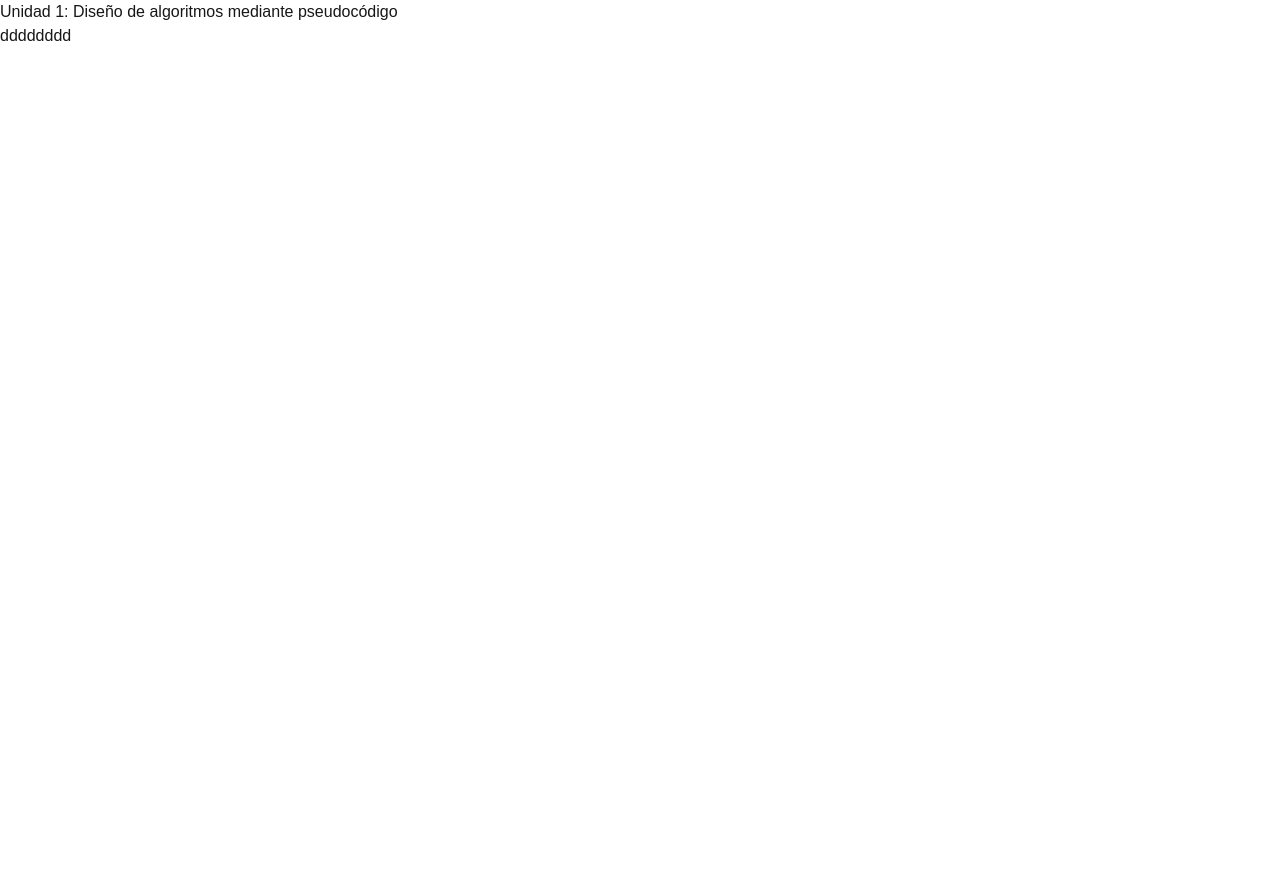
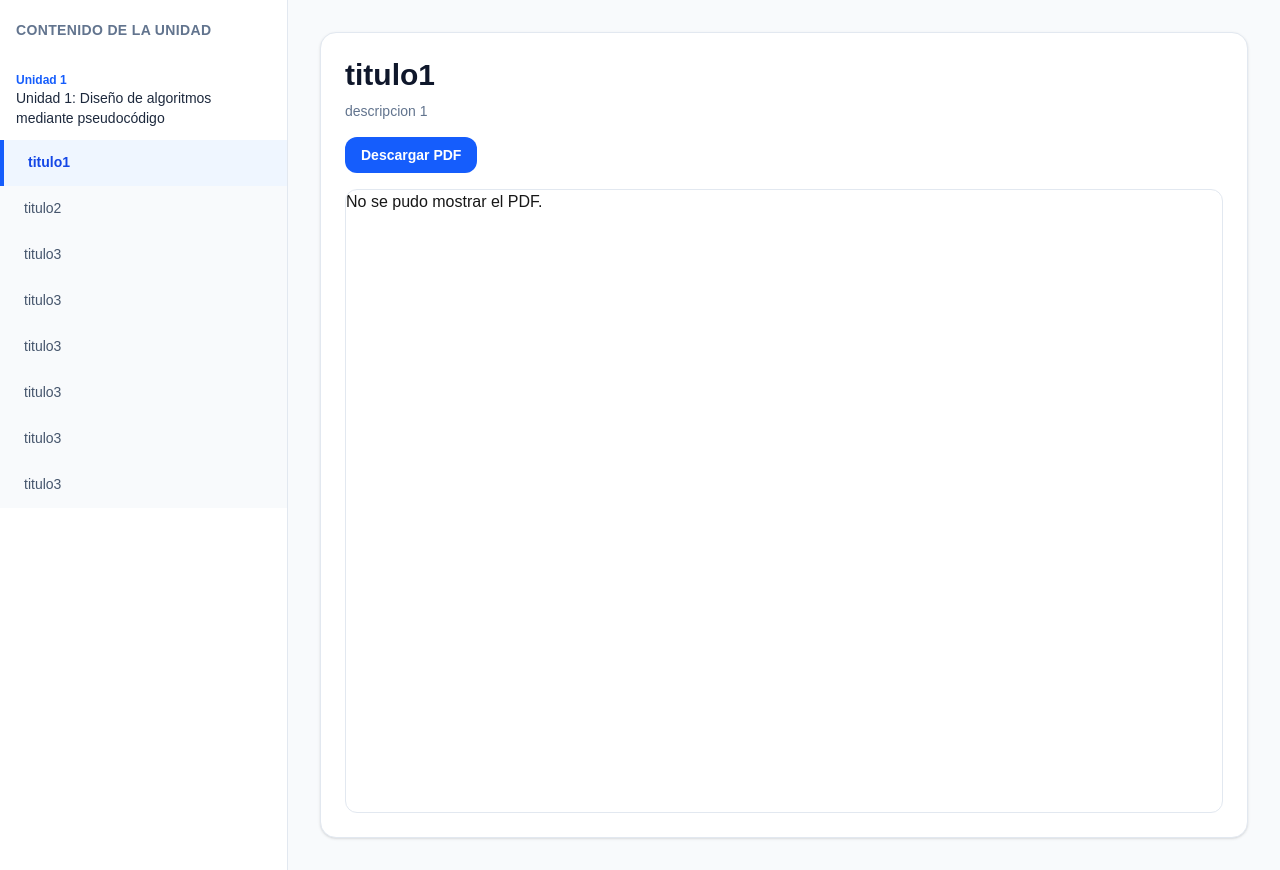
Before and after one commit to blised/escuela-v1, a Next.js app: page /unidad/unidad-1 in a window 1280 px wide. Before the commit the page ends 800 px from the top, so only its background shows below. Built offline with nearby package versions, Linux system fonts and the light colour scheme.

Commit message:
Pagina de unidad

```diff
--- a/src/app/globals.css
+++ b/src/app/globals.css
@@ -1,4 +1,5 @@
 @import "tailwindcss";
+@import "../styles/UnidadPage.css";
 
 :root {
   --background: #ffffff;
--- a/src/app/unidad/[slug]/page.js
+++ b/src/app/unidad/[slug]/page.js
@@ -1,4 +1,5 @@
 // app/unidad/[slug]/page.js
+import UnidadClient from "@/components/UnidadClient";
 import { getUnidadBySlug } from "@/data/unidades";
 import { notFound } from "next/navigation";
 
@@ -14,9 +15,10 @@ export default async function UnidadPage({ params }) {
   }
 
   return (
-    <main>
-      <h1>{unidad.titulo}</h1>
-      <p>{unidad.descripcion}</p>
-    </main>
+    // <main>
+    //   <h1>{unidad.titulo}</h1>
+    //   <p>{unidad.descripcion}</p>
+    // </main>
+    <UnidadClient unidad={unidad} />
   );
 }
--- /dev/null
+++ b/src/components/PDFviewer.js
@@ -0,0 +1,38 @@
+export default function PDFviewer({tema}){
+
+    if (!tema) {
+        return (
+        <div className="pdf-div1">
+            Selecciona un tema para ver el contenido.
+        </div>
+        );
+    }
+
+    return(
+        <div className="pdf-div2">
+            <h2 className="pdf-titulo1">{tema.titulo}</h2>
+
+            {tema.descripcion && (
+                <p className="pdf-descripcion1">{tema.descripcion}</p>
+            )}
+            <a
+                href={tema.pdf}
+                download
+                className="pdf-download-btt"
+            > Descargar PDF</a>
+            <object
+                key={tema.id}
+                data={tema.pdf}
+                type="application/pdf"
+                className="pdf-view1"
+            >
+                <p>
+                No se pudo mostrar el PDF.{" "}
+                {/* <a href={tema.pdf} target="_blank">
+                    Abrir PDF
+                </a> */}
+                </p>
+            </object>
+        </div>
+    );
+}
--- /dev/null
+++ b/src/components/Sidebar.js
@@ -0,0 +1,52 @@
+
+"use client";
+import { useState } from "react";
+import { unidades } from "@/data/unidades";
+//estilos
+
+export default function Sidebar ({ unidad, temaActivo, onSelectTema}) {
+    const [unidadAbierta, setUnidadAbierta] = useState(1); // to state if it's active or not
+
+    return(
+        <aside className="Unidad-aside1">
+            <div className="Unidad-div1">
+                <h2 className="Unidad-contenido-word">
+                    Contenido de la unidad
+                </h2>
+            </div>
+
+            <nav>
+                <div>
+                    <div className="Unidad-tema-word">
+                        <p className="Ptitle1">
+                            Unidad {unidad.id}
+                        </p>
+                        <p className="Ptitle2">
+                            {unidad.tituloCorto ?? unidad.titulo}
+                        </p>
+                    </div>
+
+                    <ul className="Boton-ul">
+                        {unidad.temas.map((tema) => (
+                            <li key={tema.id}>
+                                <button
+                                    onClick={() => onSelectTema(tema)}
+                                    className={`Tema-select1 ${
+                                        temaActivo?.id === tema.id
+                                        ? "Tema-select2"
+                                        : "Tema-select3"
+                                    }`}
+                                >
+                                    {tema.titulo}
+                                    <span className="Tema-lectura1">
+
+                                    </span>
+                                </button>
+                            </li>
+                        ))}
+                    </ul>
+                </div>
+            </nav>
+        </aside>
+    );
+}
--- /dev/null
+++ b/src/components/UnidadClient.js
@@ -0,0 +1,25 @@
+"use client";
+import { useState } from "react";
+import Sidebar from "./Sidebar";
+import PDFviewer from "./PDFviewer";
+
+export default function UnidadClient({ unidad }){
+
+    const [temaActivo, setTemaActivo] = useState(unidad.temas[0] ?? null);
+
+    return(
+
+      <div className="Unidad-layout">
+        <Sidebar
+          unidad={unidad}
+          temaActivo={temaActivo}
+          onSelectTema={setTemaActivo}
+        />
+        <main className="pdf1">
+            <div className="pdf1-page">
+                <PDFviewer tema={temaActivo} />
+            </div>
+        </main>
+      </div>
+    );
+}
--- a/src/data/unidades.js
+++ b/src/data/unidades.js
@@ -21,6 +21,36 @@ export const unidades = [
             },
             {
                 id: 'tema-3',
+                titulo: 'titulo3',
+                descripcion: 'descripcion 3',
+                pdf: 'pdfs/unidad1/tema3.pdf',
+            },
+            {
+                id: 'tema-4',
+                titulo: 'titulo3',
+                descripcion: 'descripcion 3',
+                pdf: 'pdfs/unidad1/tema3.pdf',
+            },
+            {
+                id: 'tema-5',
+                titulo: 'titulo3',
+                descripcion: 'descripcion 3',
+                pdf: 'pdfs/unidad1/tema3.pdf',
+            },
+            {
+                id: 'tema-6',
+                titulo: 'titulo3',
+                descripcion: 'descripcion 3',
+                pdf: 'pdfs/unidad1/tema3.pdf',
+            },
+            {
+                id: 'tema-7',
+                titulo: 'titulo3',
+                descripcion: 'descripcion 3',
+                pdf: 'pdfs/unidad1/tema3.pdf',
+            },
+            {
+                id: 'tema-8',
                 titulo: 'titulo3',
                 descripcion: 'descripcion 3',
                 pdf: 'pdfs/unidad1/tema3.pdf',
--- /dev/null
+++ b/src/styles/UnidadPage.css
@@ -0,0 +1,164 @@
+
+@layer components{
+    /* pdf */
+
+    .pdf-div1{
+        @apply
+        flex min-h-[70vh] items-center justify-center rounded-2xl border border-slate-200 bg-white p-10 text-slate-400;
+    }
+    .pdf-div2{
+        @apply
+        flex w-full flex-col rounded-2xl border border-slate-200 bg-white p-4 shadow-sm
+        md:p-6;
+    }
+    .pdf-titulo1{
+        @apply
+        text-2xl font-bold text-slate-900
+        md:text-3xl;
+    }
+    .pdf-descripcion1{
+        @apply
+        mt-2 text-sm text-slate-500;
+    }
+    .pdf-download-btt{
+        @apply
+        mt-4
+        inline-flex
+        w-fit
+        items-center
+        gap-2
+        rounded-xl
+        bg-blue-600
+        px-4
+        py-2
+        text-sm
+        font-semibold
+        text-white
+        transition;
+    }
+    .pdf-download-btt:hover{
+        @apply bg-blue-700;
+    }
+    .pdf-view1{
+        @apply
+        mt-4
+        h-[65vh]
+        w-full
+        rounded-xl
+        border
+        border-slate-200
+        md:h-[78vh]
+    }
+
+
+/* Sidebar */
+    .Unidad-aside1{
+        @apply
+        w-full shrink-0 border-b border-slate-200 bg-white
+        md:w-72 md:border-b-0 md:border-r;
+    }
+    .Unidad-div1{
+        @apply
+        px-4
+        py-5;
+    }
+    .Unidad-contenido-word{
+        @apply
+        text-sm
+        font-semibold
+        uppercase
+        tracking-wide
+        text-slate-500;
+    }
+    .Unidad-tema-word{
+        @apply
+        px-4
+        py-3;
+    }
+    .Ptitle1{
+        @apply
+        text-xs
+        font-semibold
+        text-blue-600;
+    }
+    .Ptitle2{
+        @apply
+        text-sm
+        font-medium
+        text-slate-800;
+    }
+    .Boton-ul{
+        @apply
+        max-h-[180px] overflow-y-auto bg-slate-50 md:max-h-none md:overflow-visible;
+    }
+    .Tema-select1{
+        @apply
+        w-full
+        px-8
+        py-4
+        text-left
+        text-sm
+        transition
+        md:px-6 md:py-3;
+    }
+    .Tema-select1:hover{
+        @apply bg-slate-100;
+    }
+    .Tema-select2{
+        @apply
+        border-l-4
+        border-blue-600
+        bg-blue-50
+        font-semibold
+        text-blue-700;
+    }
+    .Tema-select3{
+        @apply
+        text-slate-600;
+    }
+
+    .Tema-lectura1{
+        @apply
+        mt-0.5
+        block
+        text-xs
+        text-slate-400;
+    }
+
+
+    .Unidad-lateral1{
+        @apply
+        min-h-screen
+        bg-slate-100
+        px-6
+        py-10;
+    }
+
+    /* Unidad client page */
+    .Unidad-layout {
+        @apply
+        flex
+        min-h-screen
+        w-full
+        flex-col
+        bg-slate-100
+        md:flex-row;
+    }
+    .pdf1{
+        @apply
+        flex-1 bg-slate-50 px-4 py-6
+        md:px-8 md:py-8;
+    }
+    .pdf1-page{
+        @apply
+        mx-auto w-full max-w-6xl;
+    }
+
+    /* .Unidad-lateral1-div1{
+        @apply
+        mx-auto
+        flex
+        max-w-6xl
+        gap-6;
+    } */
+}
```
